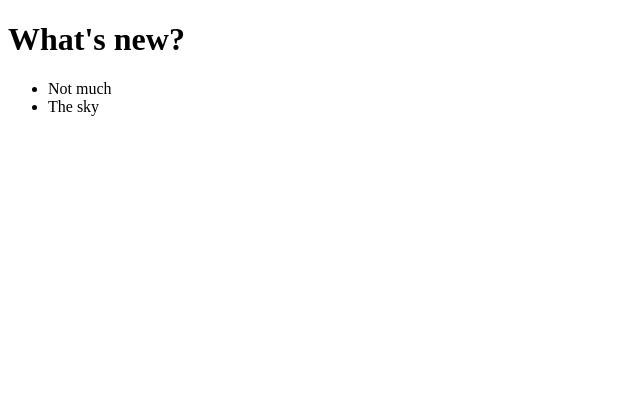
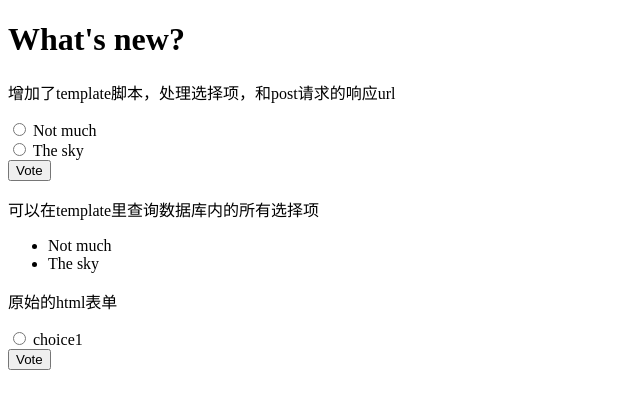
Before and after one commit to norstc/django_demo, a Django app: page /polls/1/ in a window 1280 px wide. Shown: the top 409 px of the page, without its empty margins (0-640 px from the left). Run offline with Django 3.2, Linux system fonts and the light colour scheme; data comes from the database, SQL or seed files in the repository.

Commit message:
add form

```diff
--- a/mysite/mysite/settings.py
+++ b/mysite/mysite/settings.py
@@ -25,7 +25,7 @@ SECRET_KEY = 'r(lt)0c+8et1yz+5vk#r8-!#+9+8j488dhlkhib7&#k9-4$!3e'
 # SECURITY WARNING: don't run with debug turned on in production!
 DEBUG = True
 
-ALLOWED_HOSTS = []
+ALLOWED_HOSTS = ['192.168.0.153']
 
 
 # Application definition
--- a/mysite/polls/templates/polls/detail.html
+++ b/mysite/polls/templates/polls/detail.html
@@ -6,10 +6,30 @@
 </head>
 <body>
     <h1>{{ question.question_text }}</h1>
+    {% if error_message %}
+        <p><strong>{{ error_message }}</strong></p>
+    {% endif %}
+    <p></p>
+    <p>增加了template脚本，处理选择项，和post请求的响应url</p>
+    <form action="{% url 'polls:vote' question.id %}" method="post">
+        {% csrf_token %}
+        {% for choice in question.choice_set.all %}
+            <input type="radio"  name="choice" id="choice{{ forloop.counter }}" value="{{ choice.id }}">
+            <label for="choice{{ forloop.counter }}">{{ choice.choice_text }} </label><br>
+        {% endfor %}
+        <input type="submit" value="Vote">
+    </form>
+    <p>可以在template里查询数据库内的所有选择项</p>
     <ul>
         {% for choice in question.choice_set.all %}
             <li>{{ choice.choice_text }}</li>
         {% endfor %}
     </ul>
+    <p>原始的html表单</p>
+    <form>
+        <input type="radio" name="choice1" value="choice1">
+        <label for="choice1">choice1</label><br>
+        <input type="submit" value="Vote">
+    </form>
 </body>
 </html>
```
Also changed, not shown: 1 other file.
